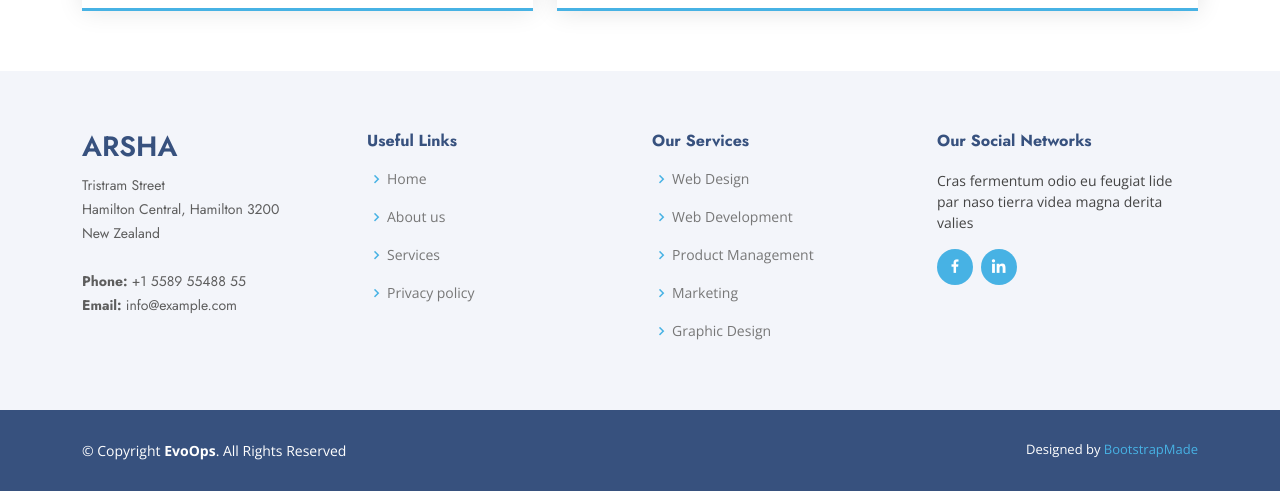
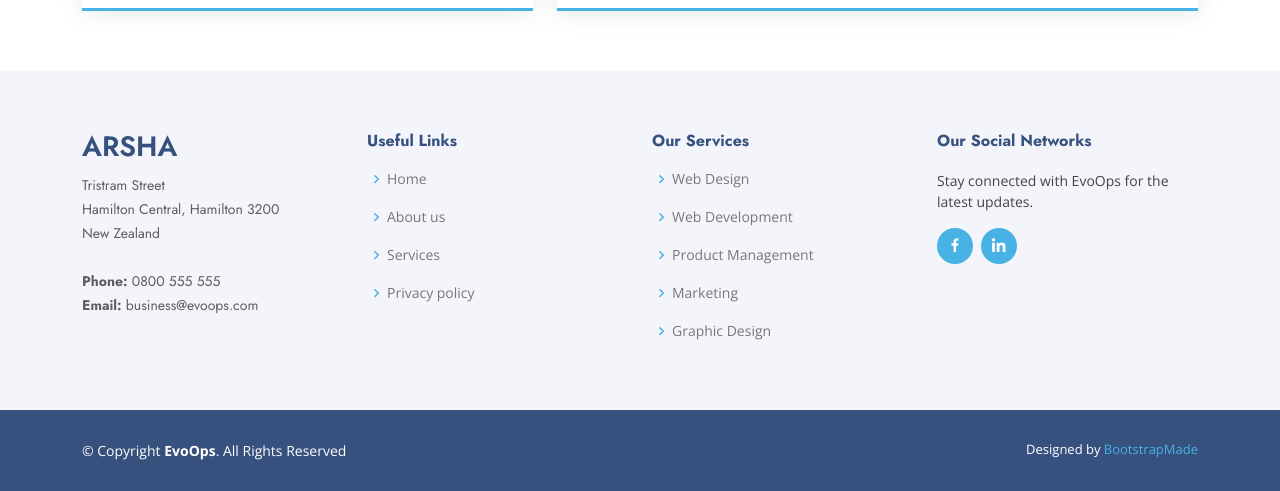
Before and after one commit to zagiri/EvoOpsSite, a plain HTML site: page index.html in a window 1280 px wide. Shown: the part 8081-8572 px from the top of the page. Drawn offline with nearby package versions, Linux system fonts and the light colour scheme.

```diff
--- a/index.html
+++ b/index.html
@@ -724,8 +724,8 @@
               Tristram Street <br>
               Hamilton Central, Hamilton 3200<br>
               New Zealand<br><br>
-              <strong>Phone:</strong> +1 5589 55488 55<br>
-              <strong>Email:</strong> info@example.com<br>
+              <strong>Phone:</strong> 0800 555 555<br>
+              <strong>Email:</strong> business@evoops.com<br>
             </p>
           </div>
 
@@ -752,7 +752,7 @@
 
           <div class="col-lg-3 col-md-6 footer-links">
             <h4>Our Social Networks</h4>
-            <p>Cras fermentum odio eu feugiat lide par naso tierra videa magna derita valies</p>
+            <p>Stay connected with EvoOps for the latest updates.</p>
             <div class="social-links mt-3">
               <a href="https://www.facebook.com/profile.php?id=61552665113488" class="facebook"><i class="bx bxl-facebook"></i></a>
               <a href="https://www.linkedin.com/company/evoopsnewzealand" class="linkedin"><i class="bx bxl-linkedin"></i></a>
```
